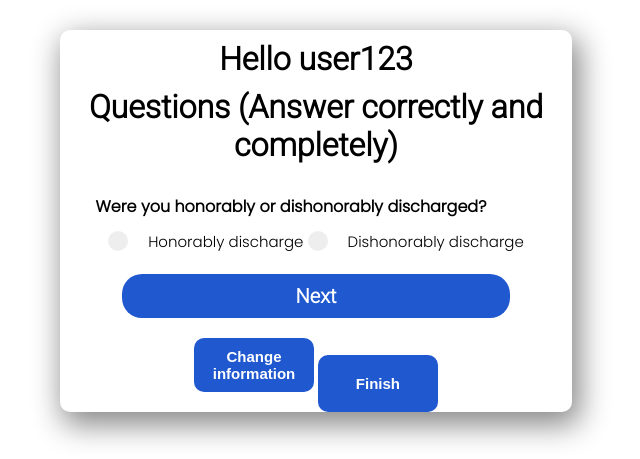
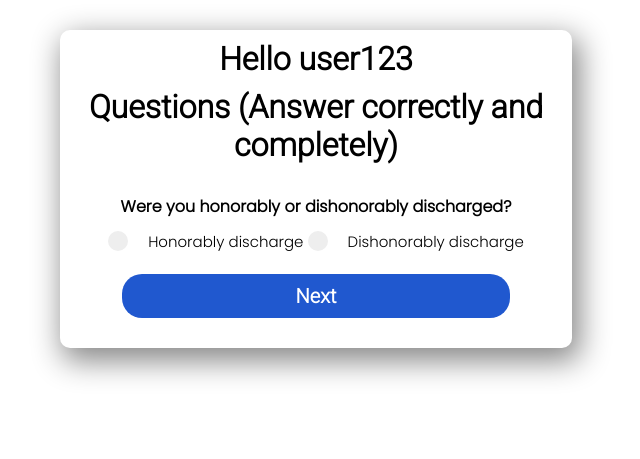
Before and after one commit to DRUMPADD/redBeachAdvisors, a Flask app: page / in a window 1280 px wide. Shown: the top 459 px of the page, without its empty margins (324-964 px from the left). Run offline with Flask 2, Linux system fonts and the light colour scheme.

Commit message:
Efecto carousel(II)

```diff
--- a/css/styles.css
+++ b/css/styles.css
@@ -234,7 +234,7 @@ body {
 .questionGroup > h2 {
     font-size: 1rem;
     font-weight: 800;
-    text-align: justify;
+    text-align: center;
     margin-bottom: 10px;
 }
 
--- a/js/main.js
+++ b/js/main.js
@@ -12,6 +12,10 @@ function showSlides(n) {
     let i;
     var btnContinue = document.getElementsByClassName('continue');
     var slides = document.getElementsByClassName('questionGroup');
+    let changeInf = document.getElementsByClassName('chInfo');
+    let btnFinish = document.getElementsByClassName('finish');
+    changeInf[0].style.display = "none";
+    btnFinish[0].style.display = "none";
     if (n > slides.length) {
         slideI = 1;
     }
@@ -28,6 +32,8 @@ function showSlides(n) {
 
     if(n == slides.length) {
         btnContinue[0].style.display = "none";
+        changeInf[0].style.display = "inline-block";
+        btnFinish[0].style.display = "inline-block";
     }
 }
 
--- a/prueba_flask/static/main.js
+++ b/prueba_flask/static/main.js
@@ -12,6 +12,10 @@ function showSlides(n) {
     let i;
     var btnContinue = document.getElementsByClassName('continue');
     var slides = document.getElementsByClassName('questionGroup');
+    let changeInf = document.getElementsByClassName('chInfo');
+    let btnFinish = document.getElementsByClassName('finish');
+    changeInf[0].style.display = "none";
+    btnFinish[0].style.display = "none";
     if (n > slides.length) {
         slideI = 1;
     }
@@ -28,6 +32,8 @@ function showSlides(n) {
 
     if(n == slides.length) {
         btnContinue[0].style.display = "none";
+        changeInf[0].style.display = "inline-block";
+        btnFinish[0].style.display = "inline-block";
     }
 }
 
--- a/prueba_flask/static/styles.css
+++ b/prueba_flask/static/styles.css
@@ -234,7 +234,7 @@ body {
 .questionGroup > h2 {
     font-size: 1rem;
     font-weight: 800;
-    text-align: justify;
+    text-align: center;
     margin-bottom: 10px;
 }
 
```
